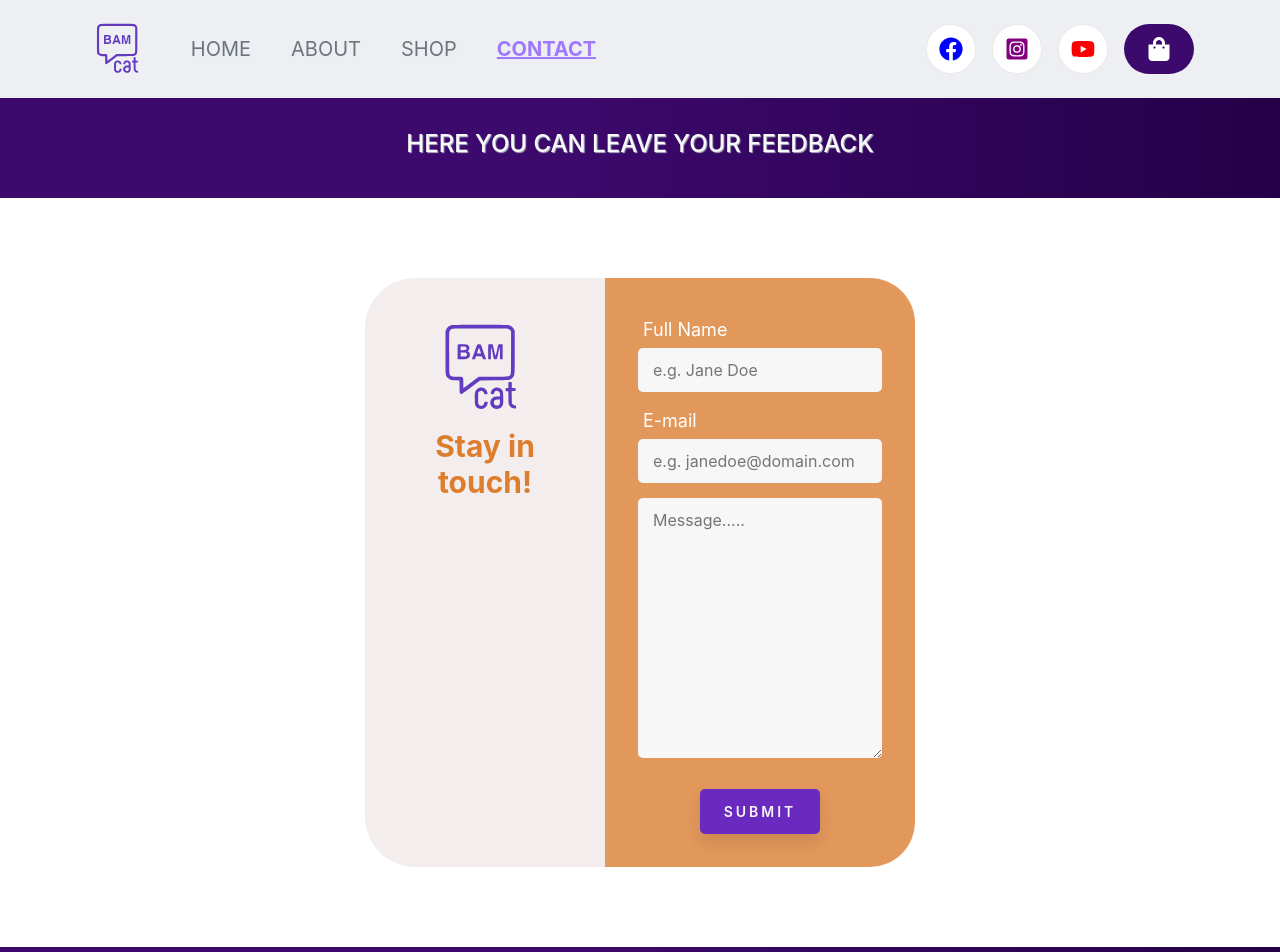
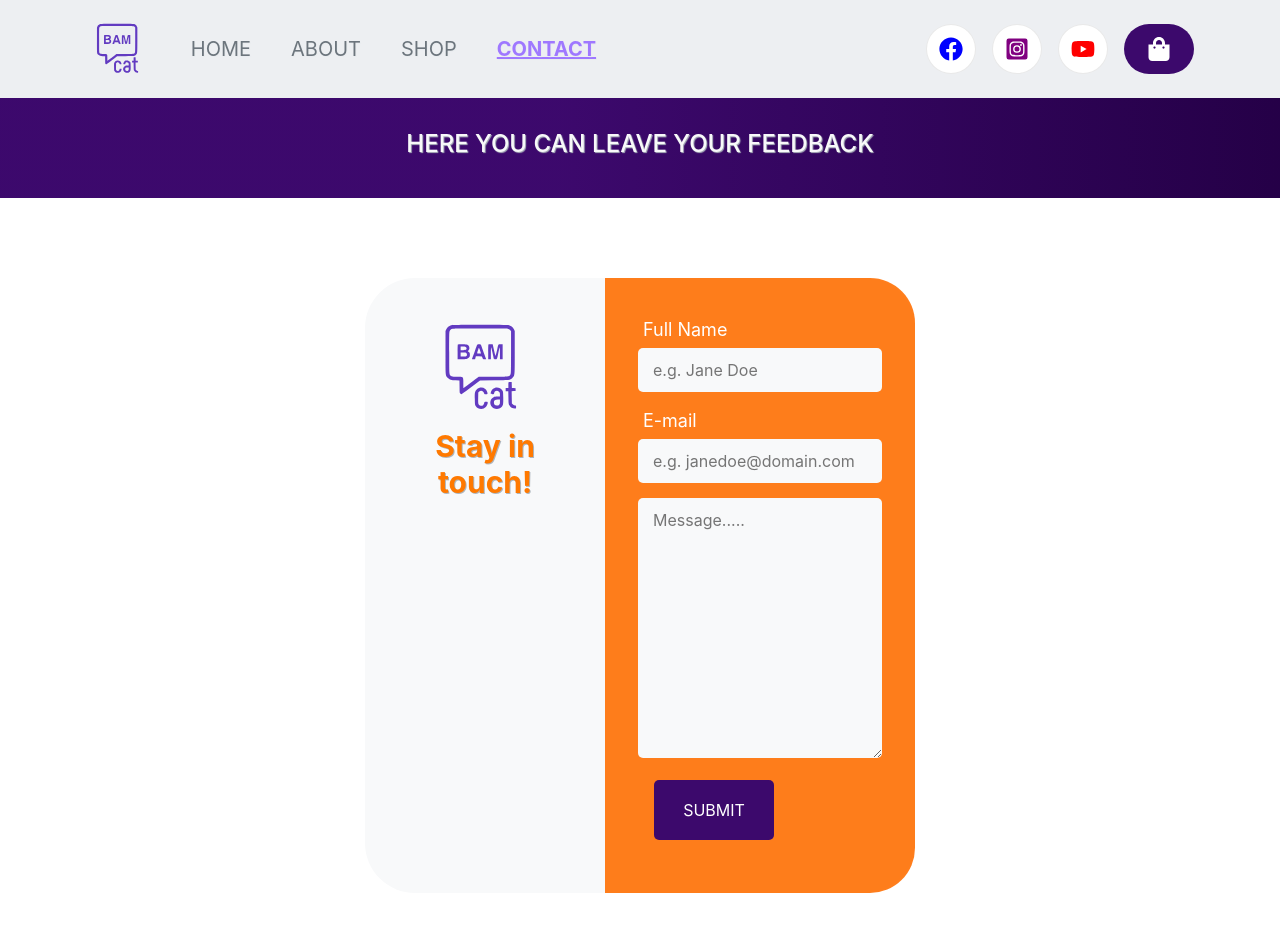
Before and after one commit to syed-ghufran-hassan/B.A.M-eCommerce, a React (Create React App) app: page /contact in a window 1280 px wide. Shown: the top 952 px of the page. Built offline with nearby package versions, Linux system fonts and the light colour scheme.

Commit message:
contactUs Form styling

```diff
--- a/src/App.css
+++ b/src/App.css
@@ -1,4 +1,4 @@
-/* @import url('https://fonts.googleapis.com/css2?family=Noto+Serif+SC:wght@300&display=swap'); */
+@import url('https://fonts.googleapis.com/css2?family=Noto+Serif+SC:wght@300&display=swap');
 
 /* My Choices are these 2 fonts, use however you like
 @import url('https://fonts.googleapis.com/css2?family=Crimson+Text&family=Source+Sans+Pro&display=swap');
@@ -9,7 +9,6 @@ font-family: 'Source Sans Pro', sans-serif; */
   box-sizing: border-box;
   margin: 0;
   padding: 0;
-  /* font-family: 'Noto Serif SC', serif; */
 }
 
 .Container {
--- a/src/features/styles/Colors.css
+++ b/src/features/styles/Colors.css
@@ -18,6 +18,7 @@
   --color-accent-tint-orange-1: #ff9100;
   --color-accent-tint-orange-2: #ff8500;
   --color-accent-tint-orange-3: #ff7900;
+  --color-accent-tint-orange-transparent: #ff6f00e3;
 
   --color-accent-blue: #1d2547;
   --color-accent-tint-blue-0: #0077b6;
--- a/src/features/styles/ContactUsForm.css
+++ b/src/features/styles/ContactUsForm.css
@@ -7,7 +7,7 @@
 }
 .form-wrap {
   width: 550px;
-  background: #f3ededf6;
+  background: var(--color-accent-tint-grey-0);
   border-radius: 50px;
 }
 
@@ -25,12 +25,12 @@
   padding: 30px;
 }
 form {
-  background: #dd7d2fc2;
+  background: var(--color-accent-tint-orange-transparent);
   float: left;
   width: calc(100% - 240px);
   padding: 33px;
   border-radius: 0 45px 45px 0;
-  color: white;
+  color: var(--color-light);
 }
 
 form div {
@@ -42,7 +42,8 @@ form div {
   font-size: 30px;
   font-weight: bold;
   position: relative;
-  color: #dd7e2f;
+  color: var(--color-accent-tint-orange-3);
+  text-shadow: 1px 1px var(--color-accent-tint-grey-4);
 }
 
 label {
@@ -58,7 +59,8 @@ input[type="email"],
   padding: 10px 15px;
   border-width: 0;
   border-radius: 5px;
-  background: rgb(247, 247, 247);
+  background: var(--color-accent-tint-grey-0);
+  color: var(--color-accent-tint-grey-5);
   outline: none;
   cursor: pointer;
 }
@@ -66,31 +68,32 @@ input[type="email"],
 input[type="text"]:focus,
 input[type="email"]:focus,
 .input-message:focus {
-  box-shadow: inset 0 0 0 2px rgba(122, 122, 122, 0.705);
+  box-shadow: inset 0 0 0 2px var(--color-accent-tint-grey-3);
+  color: var(--color-accent-grey);
+  font-weight: 600;
   border-radius: 10px;
 }
 .submit-btn {
-  text-decoration: none;
+  width: 120px;
+  height: 60px;
+  overflow: hidden;
+  background: linear-gradient(to right, #3c096c, #7b2cbf 50%, #3c096c 50%);
+  background-size: 200% 100%;
+  background-position: 100%;
+  transition: background-position 275ms ease;
   padding: 10px 0;
   border-width: 0;
-  display: block;
-  width: 120px;
-  margin: 25px auto 0;
-  background: #6122c7ec;
-  color: #f7f7f7;
-  font-size: 14px;
+  color: var(--color-light);
   outline: none;
   cursor: pointer;
   text-transform: uppercase;
-  text-align: center;
-  letter-spacing: 3px;
-  font-weight: 600;
-  box-shadow: 0 8px 15px rgba(0, 0, 0, 0.1);
-  transition: 0.3s;
 }
 .submit-btn:hover {
-  background: #dd7e2f;
-  box-shadow: 0 15px 20px #b8682780;
-  color: white;
-  transform: translateY(-7px);
+  background-position: 0 100%;
+  text-decoration: none;
+  color: var(--color-primary-tint-purple-0);
 }
+.submit-btn:active {
+  color: var(--color-accent-tint-orange-1);
+  font-weight: 600;
+}
```
